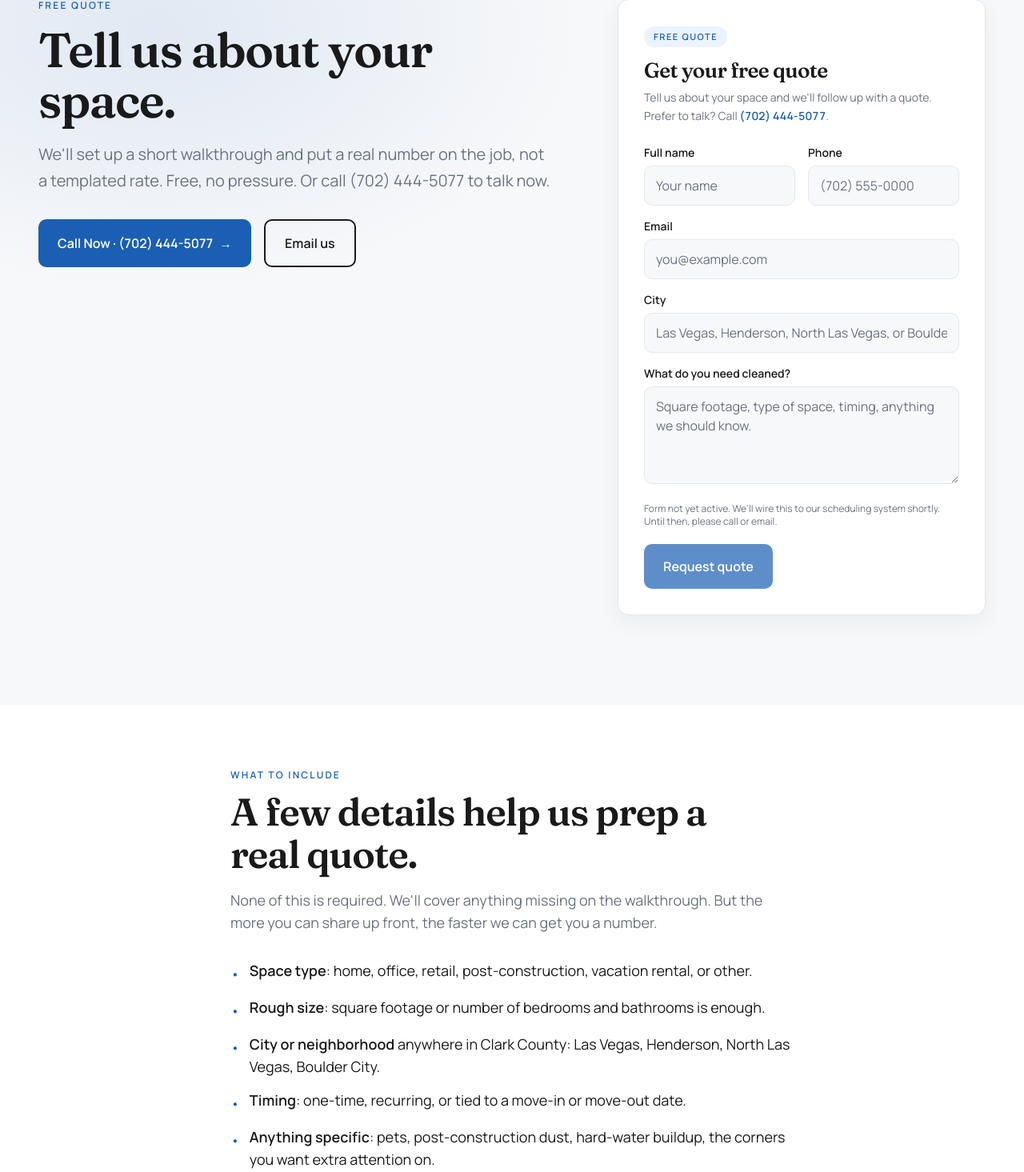
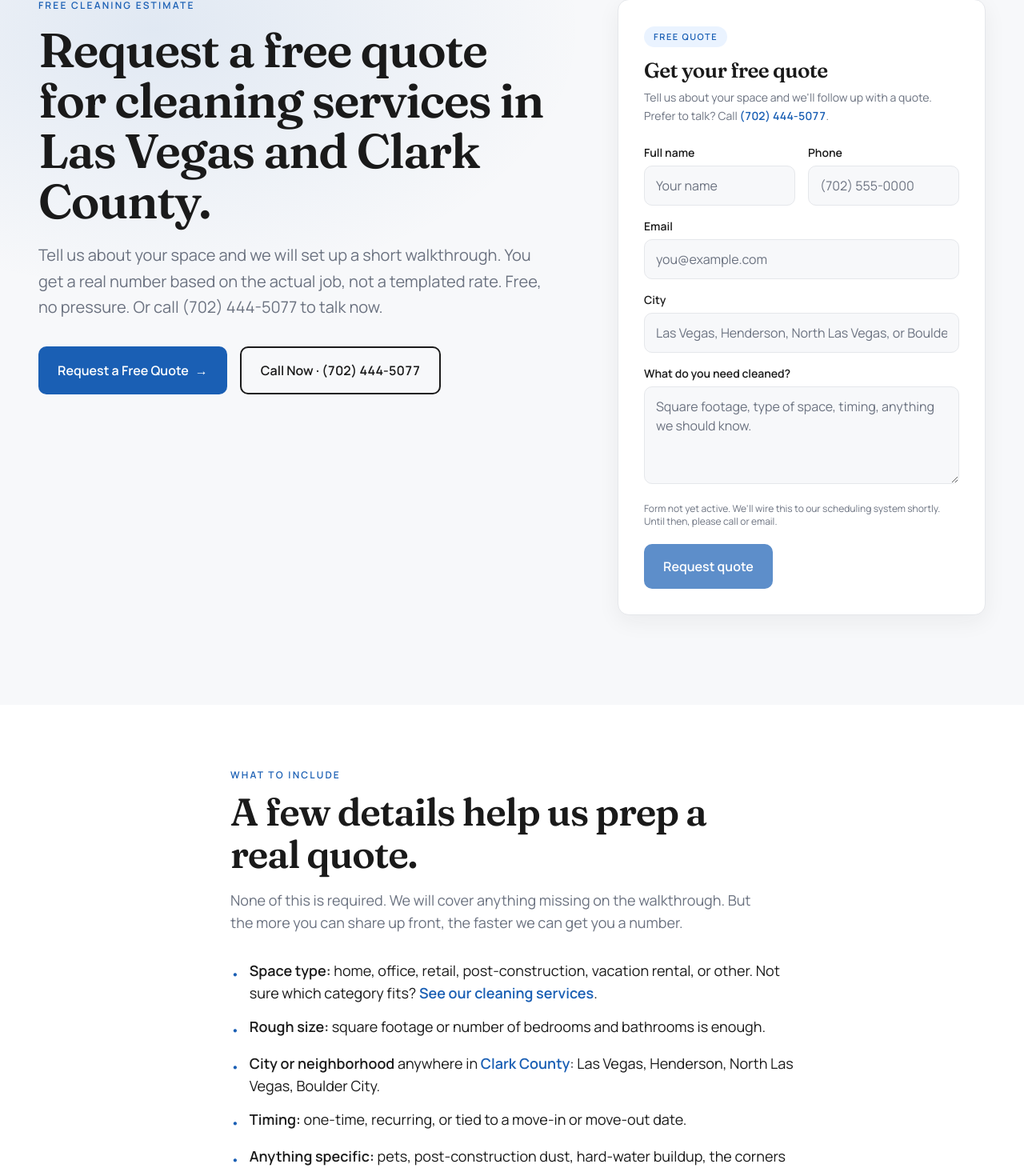
Before and after one commit to SedrickHarris/final-touch-cleaning-company-site, a Next.js app: page /free-quote in a window 1280 px wide. Shown: the part 194-1659 px from the top of the page at 80% size. Built offline with nearby package versions, Linux system fonts and the light colour scheme.

Commit message:
feat(free-quote,contact): Level 4 conversion rebuild — metadata, openGraph, internal links, FAQ expansion

```diff
--- a/app/contact/page.tsx
+++ b/app/contact/page.tsx
@@ -1,14 +1,24 @@
 import type { Metadata } from 'next';
+import Link from 'next/link';
 import HeroSection from '@/components/shared/HeroSection';
 import FAQSection from '@/components/shared/FAQSection';
 import QuoteFormPlaceholder from '@/components/shared/QuoteFormPlaceholder';
 import SectionHeader from '@/components/shared/SectionHeader';
 import { CTAS, SITE } from '@/lib/constants/site';
+import { ROUTES } from '@/lib/constants/routes';
 
 export const metadata: Metadata = {
-  title: 'Contact',
-  description: `Call ${SITE.phone.display}, email ${SITE.email.display}, or send a quote request. ${SITE.name} serves ${SITE.serviceArea.county}, ${SITE.serviceArea.state}.`,
+  title: 'Contact Final Touch Cleaning Company | Las Vegas, NV',
+  description:
+    'Call (702) 444-5077, email info@finaltouchcleaningteam.com, or send a quote request. Final Touch serves Las Vegas, Henderson, and Clark County, NV.',
   alternates: { canonical: '/contact' },
+  openGraph: {
+    title: 'Contact Final Touch Cleaning Company | Clark County, NV',
+    description:
+      'Call, email, or send a quote request. Scott & Nicole Maland own and run Final Touch, a family-owned cleaning company based in Southern Nevada.',
+    type: 'website',
+    url: `${SITE.url}/contact`,
+  },
 };
 
 const faq = [
@@ -34,7 +44,7 @@ const faq = [
   },
   {
     q: 'Are your online forms active yet?',
-    a: `Our online quote form is in setup right now. For the fastest response, call ${SITE.phone.display} or email ${SITE.email.display}. We're wiring the form to our scheduling system shortly.`,
+    a: `Our online quote form is in setup right now. For the fastest response, call ${SITE.phone.display} or email ${SITE.email.display}. We are wiring the form to our scheduling system shortly.`,
   },
   {
     q: 'What should I do if I am not sure which service I need?',
@@ -42,7 +52,15 @@ const faq = [
   },
   {
     q: 'What are your business hours?',
-    a: `Call ${SITE.phone.display} or email ${SITE.email.display} and we'll get back to you. Specific business hours will be posted here once we've confirmed our published schedule.`,
+    a: `Call ${SITE.phone.display} or email ${SITE.email.display} and we will get back to you. Specific business hours will be posted here once we have confirmed our published schedule.`,
+  },
+  {
+    q: 'What services does Final Touch offer?',
+    a: `Seven core services: commercial and office cleaning, janitorial routes, post-construction cleanup, move-in cleaning, move-out cleaning, deep cleaning, and retail space cleaning. Not sure which fits your job? Tell us what triggered the request and we will match it on the walkthrough.`,
+  },
+  {
+    q: 'Is Final Touch a local company or a franchise?',
+    a: `${SITE.owners} own and run Final Touch. It is a family-run cleaning company based in Southern Nevada, not a franchise or a staffing platform. When you call, you reach the owners or the team, not a call center.`,
   },
 ];
 
@@ -81,7 +99,6 @@ const faqJsonLd = {
 
 // TODO-VERIFY: business hours of operation. Until confirmed, the page does
 // not claim specific hours. Phone and email are always-listed channels.
-// Owners respond when available.
 
 function ContactTile({
   label,
@@ -116,7 +133,7 @@ export default function ContactPage() {
     <>
       <HeroSection
         eyebrow="Contact"
-        heading="Talk to a real person."
+        heading="Get in touch with Final Touch Cleaning Company."
         sub={`Call, email, or send a quote request. We serve every part of ${SITE.serviceArea.county}, Nevada. The phone is answered by the owners or the team, not a call center.`}
         primaryCta={{ label: `${CTAS.call} · ${SITE.phone.display}`, href: SITE.phone.href }}
         secondaryCta={{ label: 'Email us', href: SITE.email.href }}
@@ -146,7 +163,7 @@ export default function ContactPage() {
             <ContactTile
               label="Service area"
               value={`${SITE.serviceArea.county}, ${SITE.serviceArea.stateAbbr}`}
-              href="/locations"
+              href={ROUTES.locations}
             />
           </div>
           <p className="mt-6 text-sm text-muted">
@@ -165,7 +182,13 @@ export default function ContactPage() {
           <ul className="mt-8 space-y-3 text-base text-brand-black">
             <li className="flex gap-3">
               <span aria-hidden="true" className="text-brand-blue mt-1">•</span>
-              <span>Type of space: home, office, retail, post-construction, vacation rental.</span>
+              <span>
+                Type of space: home, office, retail, post-construction, vacation rental. Not sure which service fits?{' '}
+                <Link href={ROUTES.services} className="text-brand-blue font-semibold hover:underline">
+                  See all our cleaning services
+                </Link>
+                .
+              </span>
             </li>
             <li className="flex gap-3">
               <span aria-hidden="true" className="text-brand-blue mt-1">•</span>
@@ -181,7 +204,7 @@ export default function ContactPage() {
             </li>
           </ul>
           <p className="mt-6 text-sm text-muted">
-            None of this is required. We&apos;ll cover what&apos;s missing on the walkthrough.
+            None of this is required. We will cover what is missing on the walkthrough.
           </p>
         </div>
       </section>
@@ -203,19 +226,17 @@ export default function ContactPage() {
               {
                 step: '02',
                 title: 'We schedule a walkthrough',
-                body:
-                  'A short conversation about the space, phone or on-site, whichever fits the job.',
+                body: 'A short conversation about the space, phone or on-site, whichever fits the job.',
               },
               {
                 step: '03',
                 title: 'You get a real quote',
-                body:
-                  'A real number for the work, not a templated rate. No pressure to book.',
+                body: 'A real number for the work, not a templated rate. No pressure to book.',
               },
               {
                 step: '04',
-                title: 'We do the job',
-                body: 'Same team, same standard, every corner finished.',
+                title: 'We do the job and follow up',
+                body: 'Same team, same finishing standard. If anything needs attention after the job, we want to know.',
               },
             ].map((item) => (
               <li
@@ -244,6 +265,18 @@ export default function ContactPage() {
 
       <FAQSection items={faq} heading="Common questions about reaching us" defaultOpenFirst />
 
+      {/* /faq link - surfaces the full FAQ hub */}
+      <div className="bg-brand-white border-t border-border-subtle">
+        <div className="mx-auto max-w-3xl px-4 sm:px-6 lg:px-8 py-6 text-center">
+          <p className="text-sm text-muted">
+            More questions?{' '}
+            <Link href={ROUTES.faq} className="font-semibold text-brand-blue hover:underline">
+              Read all frequently asked questions →
+            </Link>
+          </p>
+        </div>
+      </div>
+
       <script
         type="application/ld+json"
         dangerouslySetInnerHTML={{ __html: JSON.stringify(orgJsonLd) }}
--- a/app/free-quote/page.tsx
+++ b/app/free-quote/page.tsx
@@ -1,28 +1,38 @@
 import type { Metadata } from 'next';
+import Link from 'next/link';
 import HeroSection from '@/components/shared/HeroSection';
 import FAQSection from '@/components/shared/FAQSection';
 import QuoteFormPlaceholder from '@/components/shared/QuoteFormPlaceholder';
 import SectionHeader from '@/components/shared/SectionHeader';
 import { CTAS, SITE } from '@/lib/constants/site';
+import { ROUTES } from '@/lib/constants/routes';
 
 export const metadata: Metadata = {
-  title: 'Free Quote',
-  description: `Request a free cleaning quote from ${SITE.name}. Family-owned, serving ${SITE.serviceArea.county}, ${SITE.serviceArea.state}. No pressure. Just a real number after a quick walkthrough.`,
+  title: 'Request a Free Cleaning Quote | Final Touch | Las Vegas, NV',
+  description:
+    'Get a free cleaning estimate from Final Touch Cleaning Company. Serving Las Vegas, Henderson, and Clark County, NV. No pressure. Call (702) 444-5077.',
   alternates: { canonical: '/free-quote' },
+  openGraph: {
+    title: 'Free Cleaning Quote | Final Touch Cleaning Company',
+    description:
+      'Family-owned cleaning company serving Clark County, NV. Tell us about your space and get a real quote after a short walkthrough. No templated rates.',
+    type: 'website',
+    url: `${SITE.url}/free-quote`,
+  },
 };
 
 const faq = [
   {
     q: 'How do I request a cleaning quote?',
-    a: `Send the form above, call ${SITE.phone.display}, or email ${SITE.email.display}. Tell us the type of space, the city, and rough timing. We'll set up a short walkthrough and give you a real number.`,
+    a: `Send the form above, call ${SITE.phone.display}, or email ${SITE.email.display}. Tell us the type of space, the city, and rough timing. We will set up a short walkthrough and give you a real number.`,
   },
   {
     q: 'Is the quote really free?',
-    a: 'Yes. Quotes are free and there\'s no pressure to book.',
+    a: 'Yes. Quotes are free and there is no pressure to book.',
   },
   {
     q: 'What should I include in a quote request?',
-    a: 'Space type (home, office, retail, post-construction), rough square footage, the city or neighborhood within Clark County, your timing, and anything specific to the space (pets, post-construction dust, hard-water buildup, access notes). None of it is required. We will cover the rest on the walkthrough.',
+    a: `Space type (home, office, retail, post-construction), rough square footage, the city or neighborhood within ${SITE.serviceArea.county}, your timing, and anything specific to the space (pets, post-construction dust, hard-water buildup, access notes). None of it is required. We will cover the rest on the walkthrough.`,
   },
   {
     q: 'How do you put together a quote?',
@@ -34,11 +44,11 @@ const faq = [
   },
   {
     q: 'What if I am not sure which cleaning service I need?',
-    a: 'That\'s what the walkthrough is for. Tell us what triggered the request: moving in, finishing a build, opening a store, resetting a space. We\'ll match it to the right service.',
+    a: "That is what the walkthrough is for. Tell us what triggered the request: moving in, finishing a build, opening a store, resetting a space. We will match it to the right service.",
   },
   {
     q: 'How fast will I hear back?',
-    a: `We answer the phone and respond to email and form requests when our team is available. Call ${SITE.phone.display} if you need to reach someone directly.`,
+    a: `Call ${SITE.phone.display} or email ${SITE.email.display} for the fastest response. Our online quote form is being wired to our scheduling system right now. Once it is live, form submissions will reach us directly. Until then, phone and email are the reliable channels.`,
   },
   {
     q: 'Can I call instead of using the form?',
@@ -46,7 +56,7 @@ const faq = [
   },
   {
     q: 'Are the online forms active yet?',
-    a: `Our online quote form is in setup right now. For the fastest response, call ${SITE.phone.display} or email ${SITE.email.display}. We're wiring the form to our scheduling system shortly.`,
+    a: `Our online quote form is in setup right now. For the fastest response, call ${SITE.phone.display} or email ${SITE.email.display}. We are wiring the form to our scheduling system shortly.`,
   },
   {
     q: 'Do you serve Las Vegas, Henderson, North Las Vegas, Boulder City, and Clark County?',
@@ -68,11 +78,11 @@ export default function FreeQuotePage() {
   return (
     <>
       <HeroSection
-        eyebrow="Free quote"
-        heading="Tell us about your space."
-        sub={`We'll set up a short walkthrough and put a real number on the job, not a templated rate. Free, no pressure. Or call ${SITE.phone.display} to talk now.`}
-        primaryCta={{ label: `${CTAS.call} · ${SITE.phone.display}`, href: SITE.phone.href }}
-        secondaryCta={{ label: 'Email us', href: SITE.email.href }}
+        eyebrow="Free cleaning estimate"
+        heading="Request a free quote for cleaning services in Las Vegas and Clark County."
+        sub={`Tell us about your space and we will set up a short walkthrough. You get a real number based on the actual job, not a templated rate. Free, no pressure. Or call ${SITE.phone.display} to talk now.`}
+        primaryCta={{ label: CTAS.primary, href: ROUTES.freeQuote }}
+        secondaryCta={{ label: `${CTAS.call} · ${SITE.phone.display}`, href: SITE.phone.href }}
         formSlot={<QuoteFormPlaceholder />}
       />
 
@@ -82,43 +92,51 @@ export default function FreeQuotePage() {
           <SectionHeader
             eyebrow="What to include"
             heading="A few details help us prep a real quote."
-            sub="None of this is required. We'll cover anything missing on the walkthrough. But the more you can share up front, the faster we can get you a number."
+            sub="None of this is required. We will cover anything missing on the walkthrough. But the more you can share up front, the faster we can get you a number."
           />
           <ul className="mt-8 space-y-3.5 text-base sm:text-lg text-brand-black">
             <li className="flex gap-3">
               <span aria-hidden="true" className="text-brand-blue mt-1">•</span>
               <span>
-                <strong className="font-semibold">Space type</strong>: home,
-                office, retail, post-construction, vacation rental, or other.
+                <strong className="font-semibold">Space type:</strong>{' '}
+                home, office, retail, post-construction, vacation rental, or other.
+                Not sure which category fits?{' '}
+                <Link href={ROUTES.services} className="text-brand-blue font-semibold hover:underline">
+                  See our cleaning services
+                </Link>
+                .
               </span>
             </li>
             <li className="flex gap-3">
               <span aria-hidden="true" className="text-brand-blue mt-1">•</span>
               <span>
-                <strong className="font-semibold">Rough size</strong>: square
-                footage or number of bedrooms and bathrooms is enough.
+                <strong className="font-semibold">Rough size:</strong>{' '}
+                square footage or number of bedrooms and bathrooms is enough.
               </span>
             </li>
             <li className="flex gap-3">
               <span aria-hidden="true" className="text-brand-blue mt-1">•</span>
               <span>
                 <strong className="font-semibold">City or neighborhood</strong>{' '}
-                anywhere in {SITE.serviceArea.county}: {SITE.serviceArea.cities.join(', ')}.
+                anywhere in{' '}
+                <Link href={ROUTES.locations} className="text-brand-blue font-semibold hover:underline">
+                  {SITE.serviceArea.county}
+                </Link>
+                : {SITE.serviceArea.cities.join(', ')}.
               </span>
             </li>
             <li className="flex gap-3">
               <span aria-hidden="true" className="text-brand-blue mt-1">•</span>
               <span>
-                <strong className="font-semibold">Timing</strong>: one-time,
-                recurring, or tied to a move-in or move-out date.
+                <strong className="font-semibold">Timing:</strong>{' '}
+                one-time, recurring, or tied to a move-in or move-out date.
               </span>
             </li>
             <li className="flex gap-3">
               <span aria-hidden="true" className="text-brand-blue mt-1">•</span>
               <span>
-                <strong className="font-semibold">Anything specific</strong>:
-                pets, post-construction dust, hard-water buildup, the corners
-                you want extra attention on.
+                <strong className="font-semibold">Anything specific:</strong>{' '}
+                pets, post-construction dust, hard-water buildup, the corners you want extra attention on.
               </span>
             </li>
           </ul>
@@ -147,7 +165,7 @@ export default function FreeQuotePage() {
             </li>
             <li className="flex gap-3">
               <span aria-hidden="true" className="text-brand-blue mt-1">•</span>
-              <span>No pressure to book. We&apos;d rather earn the job than push you into it.</span>
+              <span>No pressure to book. We would rather earn the job than push you into it.</span>
             </li>
           </ul>
           <p className="mt-8 text-sm text-muted">
@@ -182,20 +200,17 @@ export default function FreeQuotePage() {
               {
                 step: '01',
                 title: 'Send the request',
-                body:
-                  'Fill the form, call, or email. Tell us the type of space, the city, and rough timing.',
+                body: 'Fill the form, call, or email. Tell us the type of space, the city, and rough timing.',
               },
               {
                 step: '02',
                 title: 'Walkthrough',
-                body:
-                  'A short conversation about the space, phone or on-site, whichever fits the job.',
+                body: 'A short conversation about the space, phone or on-site, whichever fits the job.',
               },
               {
                 step: '03',
                 title: 'Real quote',
-                body:
-                  'You get a real number for the work. No pressure to book.',
+                body: 'You get a real number for the work. No pressure to book.',
               },
             ].map((item) => (
               <li
@@ -224,6 +239,18 @@ export default function FreeQuotePage() {
 
       <FAQSection items={faq} heading="Common questions about quotes" defaultOpenFirst />
 
+      {/* /faq link - surfaces the full FAQ hub */}
+      <div className="bg-brand-white border-t border-border-subtle">
+        <div className="mx-auto max-w-3xl px-4 sm:px-6 lg:px-8 py-6 text-center">
+          <p className="text-sm text-muted">
+            More questions?{' '}
+            <Link href={ROUTES.faq} className="font-semibold text-brand-blue hover:underline">
+              Read all frequently asked questions →
+            </Link>
+          </p>
+        </div>
+      </div>
+
       <script
         type="application/ld+json"
         dangerouslySetInnerHTML={{ __html: JSON.stringify(faqJsonLd) }}
```
Also changed, not shown: 1 other file (tests, documents, lock files or other folders).
